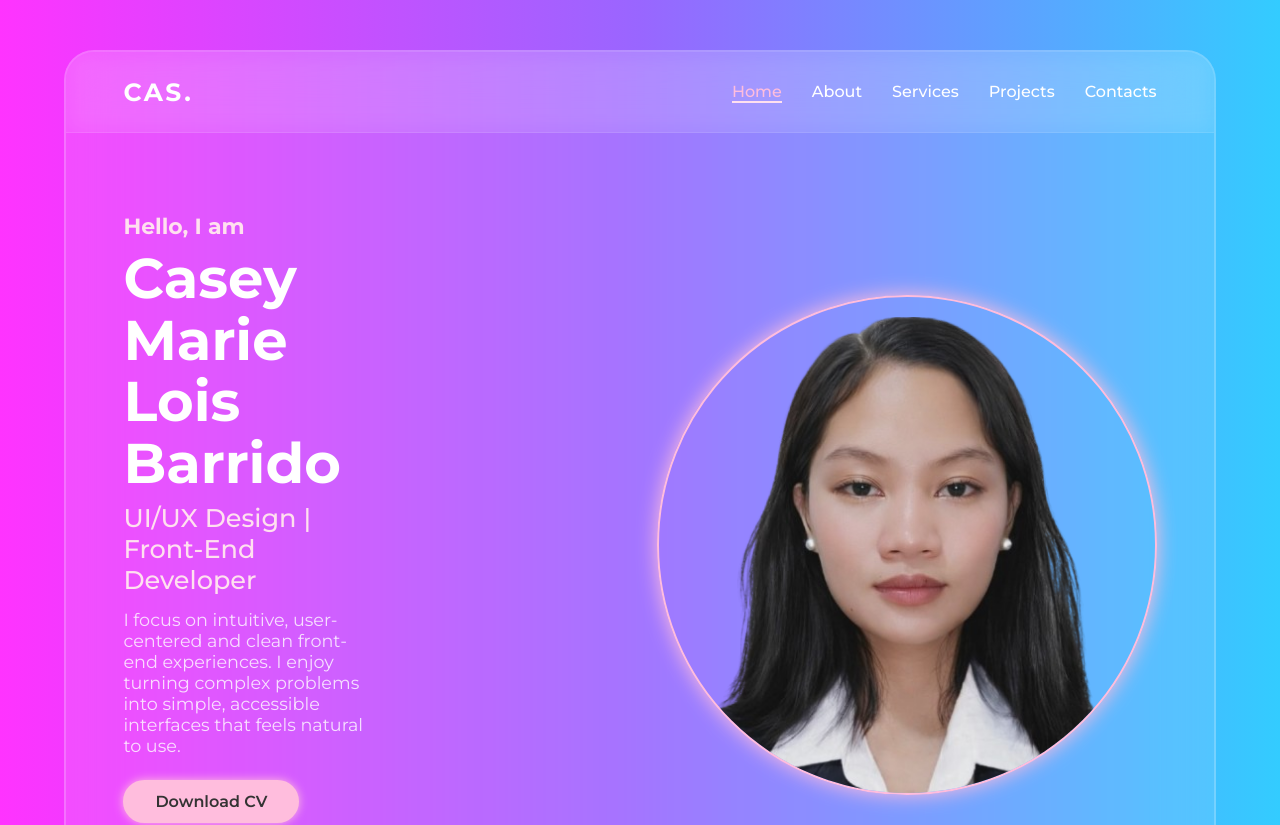
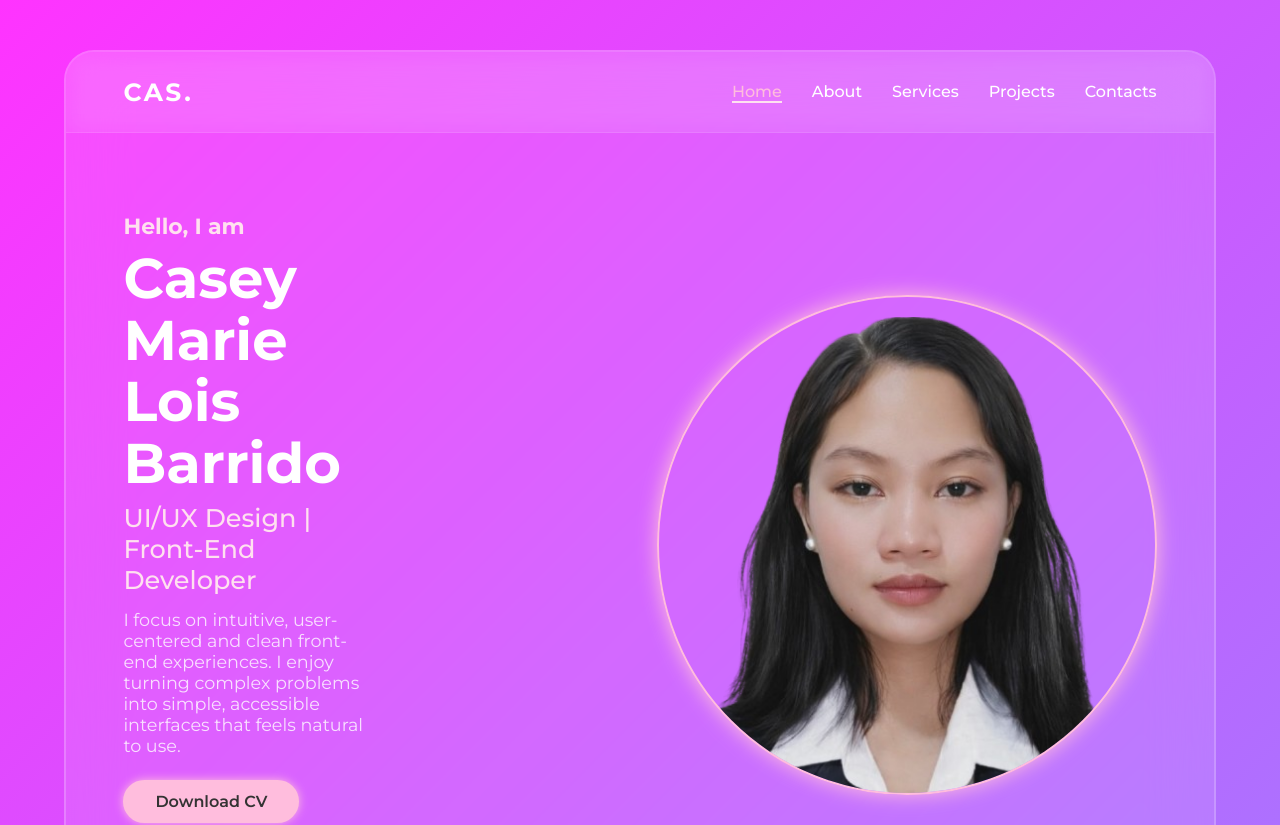
Before and after one commit to csymrls/portfolioV1, a React (Vite) app: page / in a window 1280 px wide. Shown: the top 825 px of the page. Built offline with nearby package versions, Linux system fonts and the light colour scheme.

Commit message:
Change background gradient direction in App.css

```diff
--- a/src/App.css
+++ b/src/App.css
@@ -10,7 +10,7 @@
 
   body {
     min-height: 100vh;
-    background: linear-gradient(to right, #ff33ff, #9966ff, #33ccff);
+    background: linear-gradient(135deg, #ff33ff, #33ccff);
     background-color: #1a0a2e;
     padding: 50px 5%;
   }
```
